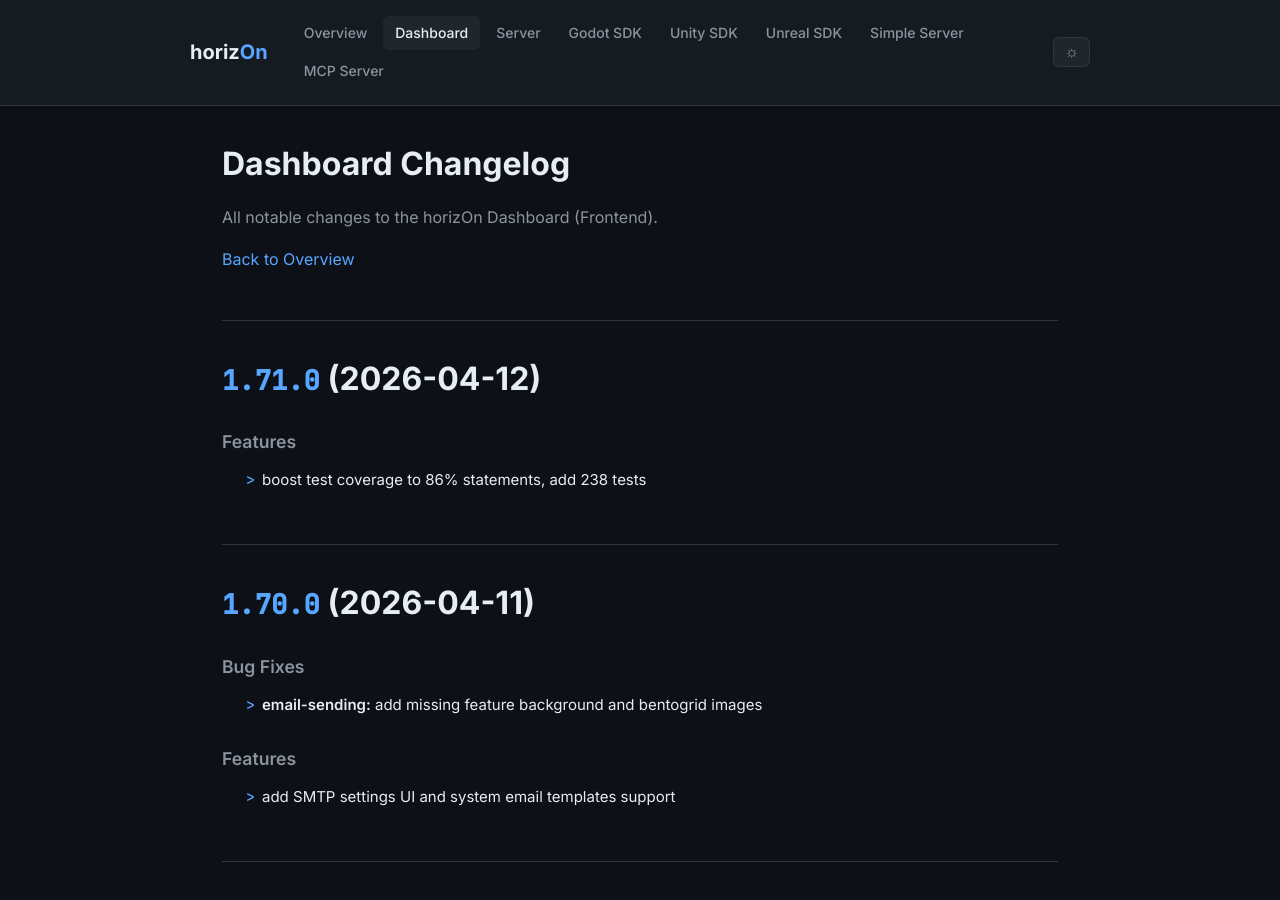
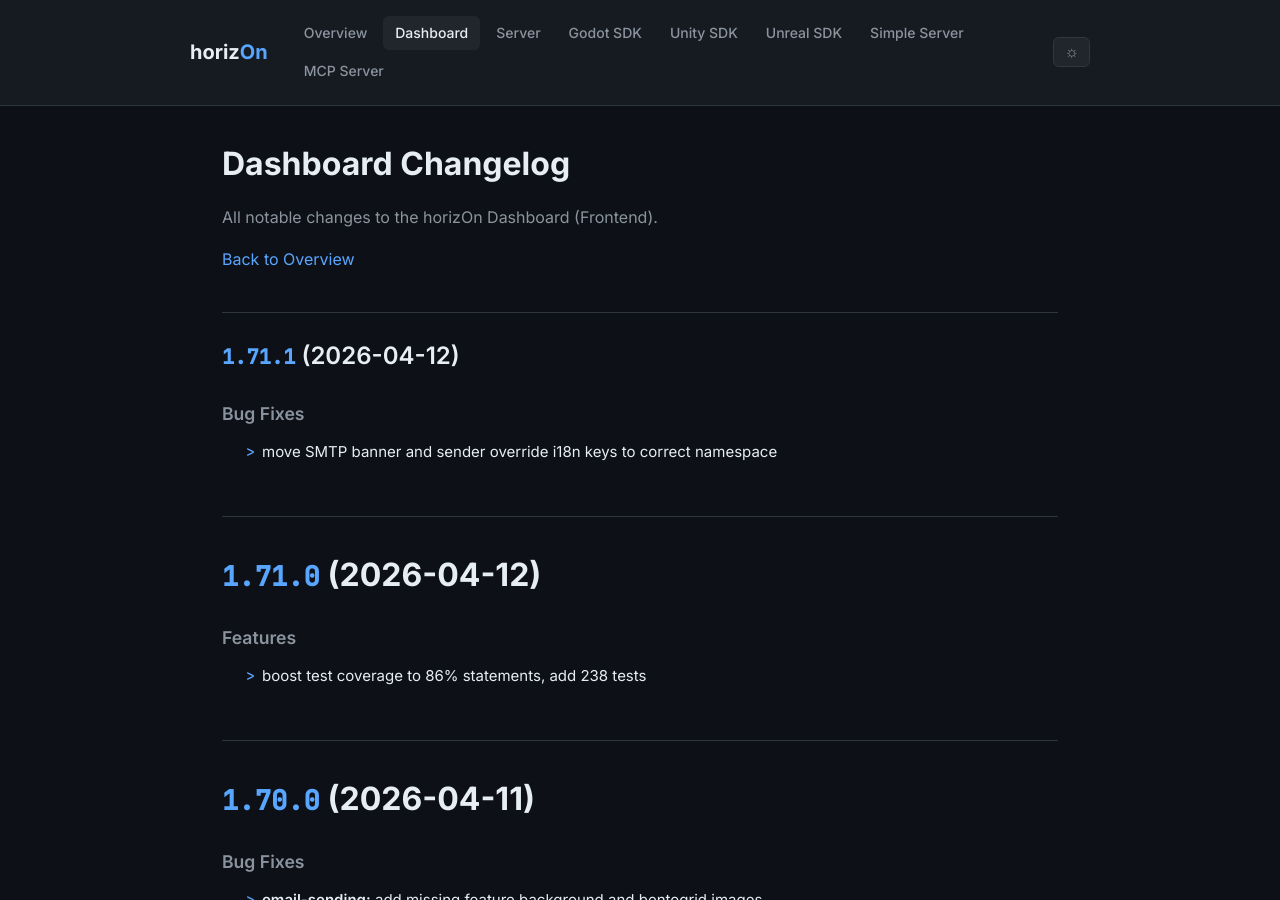
Before and after one commit to ProjectMakersDE/horizOn-Changelog, a Jekyll site: the page built from dashboard-changelog.md, in a window 1280 px wide and 900 px high. Built offline with Jekyll 4.4.1, drawn with Linux system fonts in a browser that asks for light colours.

Commit message:
chore: sync changelogs [skip ci]

```diff
--- a/dashboard-changelog.md
+++ b/dashboard-changelog.md
@@ -8,6 +8,13 @@ title: Dashboard Changelog
 All notable changes to the horizOn Dashboard (Frontend).
 
 [Back to Overview](.)
+
+## [1.71.1](https://github.com/ProjectMakersDE/horizOn-Dashboard/compare/v1.71.0...v1.71.1) (2026-04-12)
+
+
+### Bug Fixes
+
+* move SMTP banner and sender override i18n keys to correct namespace ([3a1b951](https://github.com/ProjectMakersDE/horizOn-Dashboard/commit/3a1b951206657e3f08b9d4b4af2532e7b92b9187))
 
 # [1.71.0](https://github.com/ProjectMakersDE/horizOn-Dashboard/compare/v1.70.0...v1.71.0) (2026-04-12)
 
```
Also changed, not shown: index.md (+1 -1 lines).
